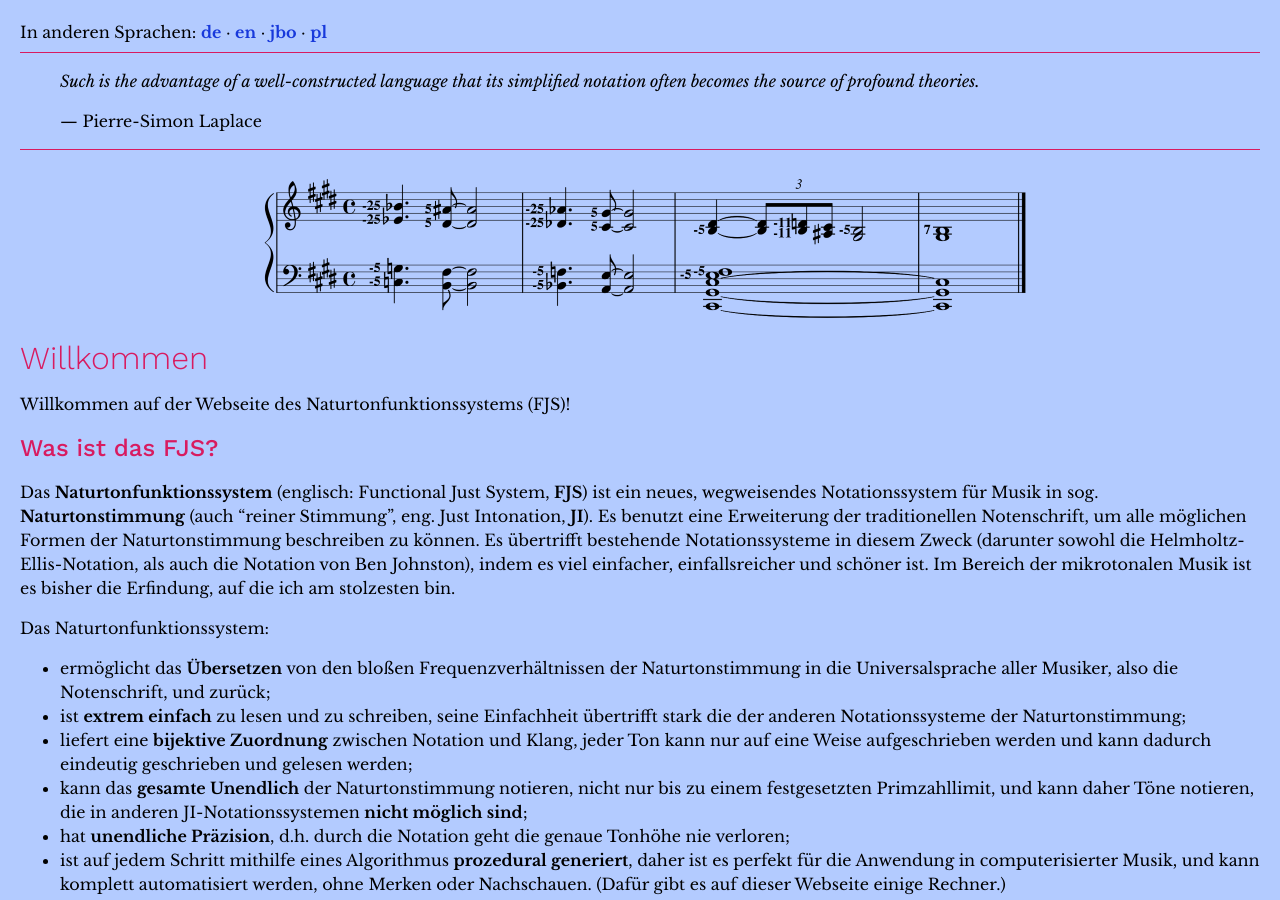
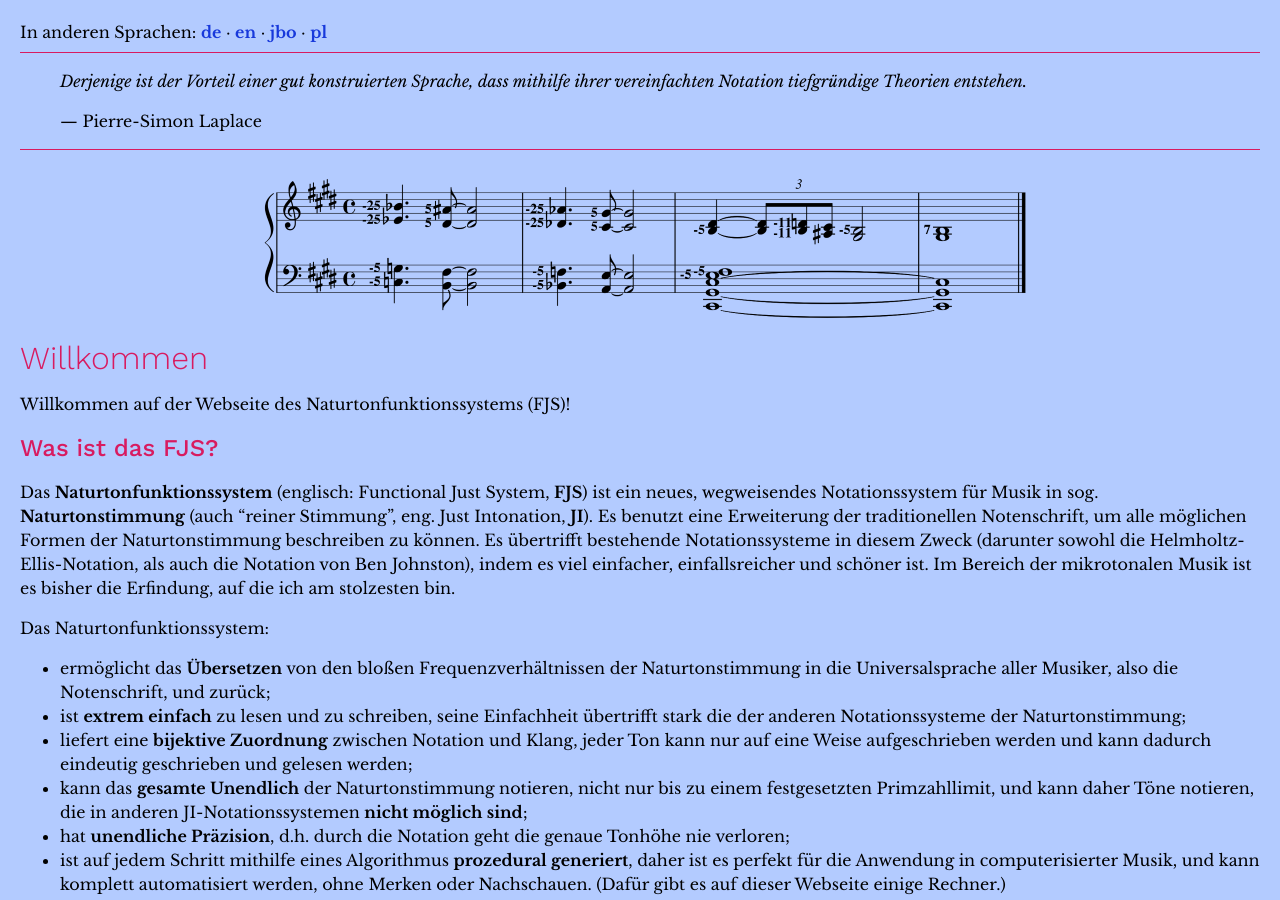
Before and after one commit to misotanni/misotanni.github.io, a Jekyll site: the page built from fjs/de/index.md, in a window 1280 px wide and 900 px high. Built offline with Jekyll 4.4.1, drawn with Linux system fonts in a browser that asks for light colours; our own code applies the rules of GitHub Pages for plain Markdown files.

Commit message:
title and quote

```diff
--- a/fjs/de/index.md
+++ b/fjs/de/index.md
@@ -1,8 +1,8 @@
 ---
-title: The Functional Just System
+title: Das Naturtonfunktionssystem
 ---
 
-> *Such is the advantage of a well-constructed language that its simplified notation often becomes the source of profound theories.*
+> *Derjenige ist der Vorteil einer gut konstruierten Sprache, dass mithilfe ihrer vereinfachten Notation tiefgründige Theorien entstehen.*
 >
 > — Pierre-Simon Laplace
 
```
